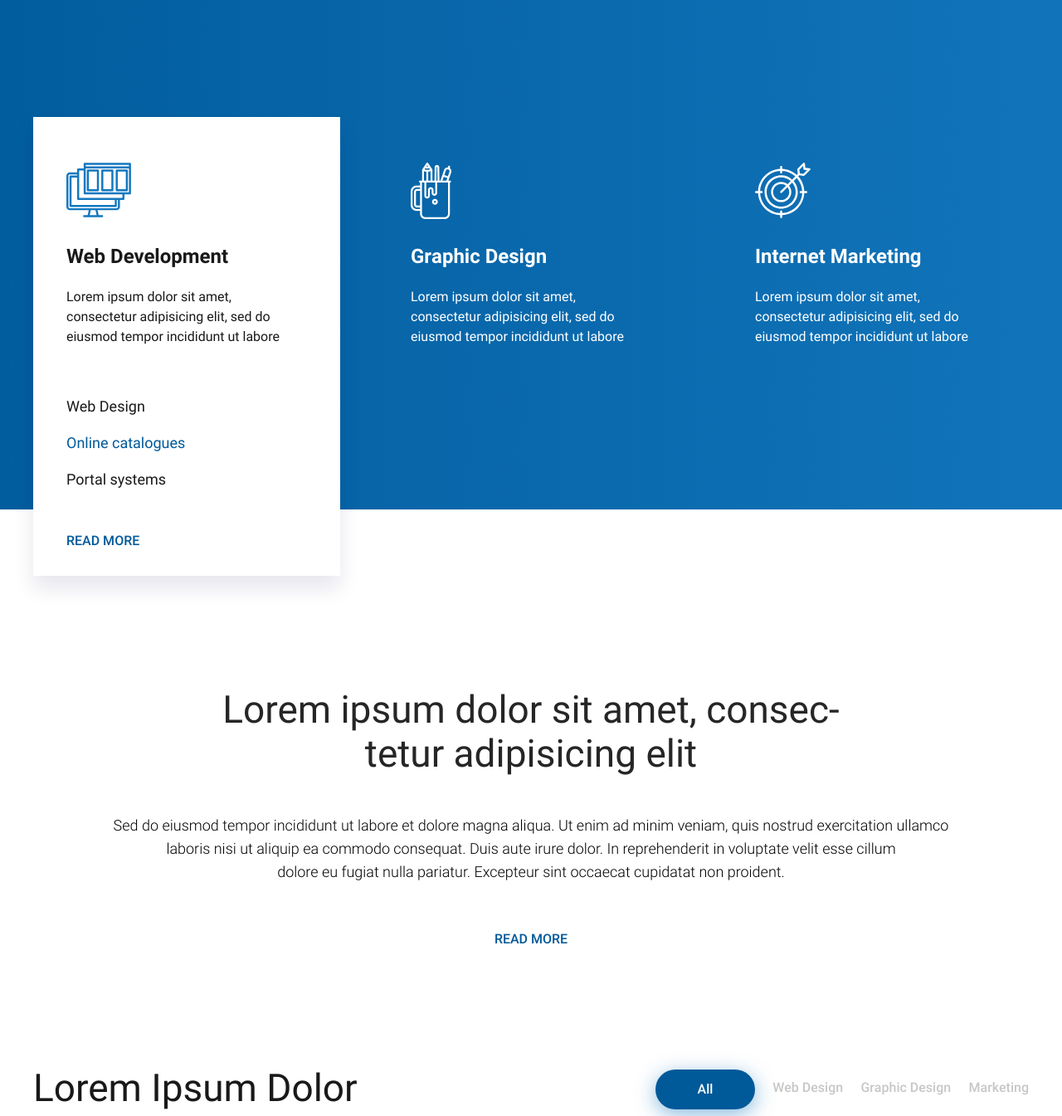
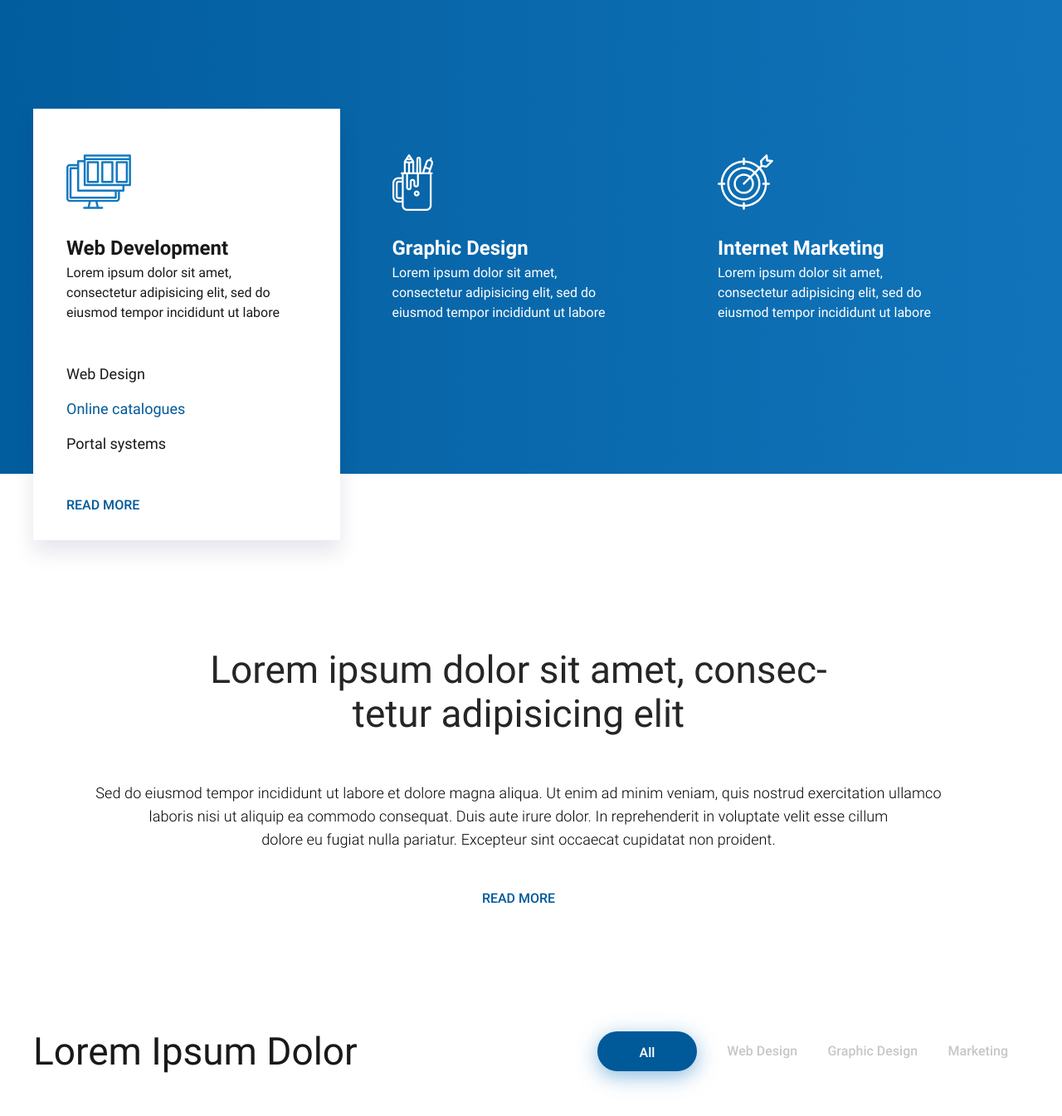
Before and after one commit to AnastasiaBro/test-gs, a plain HTML site: page index.html in a window 1280 px wide. Shown: the part 640-1985 px from the top of the page at 83% size. Drawn offline with Linux system fonts and the light colour scheme.

Commit message:
Add files via upload

```diff
--- a/css/style.css
+++ b/css/style.css
@@ -164,7 +164,7 @@ input[type="radio"].visually-hidden {
 @media (min-width: 1280px) {
   .page-header__title {
     margin-top: 0;
-    margin-bottom: 40px;
+    margin-bottom: 30px;
     margin-left: 0;
     margin-right: 0;
     font-size: 88px;
@@ -327,11 +327,11 @@ input[type="radio"].visually-hidden {
     -webkit-box-pack: justify;
         -ms-flex-pack: justify;
             justify-content: space-between;
-    width: 1200px;
+    width: 1155px;
     padding-top: 0;
     padding-bottom: 0;
     padding-left: 13px;
-    padding-right: 13px;
+    padding-right: 58px;
     margin-top: 0;
     margin-left: auto;
     margin-right: auto;
@@ -472,7 +472,7 @@ input[type="radio"].visually-hidden {
     -webkit-transition: 0.5s;
     transition: 0.5s;
     margin-top: 24px;
-    margin-bottom: 24px;
+    margin-bottom: 5px;
   }
 }
 @media (min-width: 320px) {
@@ -509,7 +509,8 @@ input[type="radio"].visually-hidden {
     line-height: 24px;
     color: white;
     font-weight: 400;
-    margin-bottom: 60px;
+    margin-top: 0;
+    margin-bottom: 50px;
     -webkit-transition: 0.5s;
     transition: 0.5s;
   }
@@ -571,7 +572,7 @@ input[type="radio"].visually-hidden {
     line-height: 24px;
     color: #191919;
     font-weight: 400;
-    margin-bottom: 20px;
+    margin-bottom: 18px;
   }
 }
 @media (min-width: 320px) {
@@ -991,12 +992,12 @@ input[type="radio"].visually-hidden {
     -webkit-box-direction: normal;
         -ms-flex-direction: column;
             flex-direction: column;
-    width: 1200px;
+    width: 1170px;
     padding-top: 0;
     padding-bottom: 0;
     padding-left: 13px;
-    padding-right: 13px;
-    margin-top: 135px;
+    padding-right: 43px;
+    margin-top: 130px;
     margin-left: auto;
     margin-right: auto;
     margin-bottom: 0;
@@ -1032,6 +1033,7 @@ input[type="radio"].visually-hidden {
     margin-top: 0;
     margin-left: auto;
     margin-right: auto;
+    margin-bottom: 55px;
     width: 750px;
     color: #262626;
     text-align: center;
@@ -1070,7 +1072,7 @@ input[type="radio"].visually-hidden {
 @media (min-width: 1280px) {
   .information__description {
     margin-top: 0;
-    margin-bottom: 55px;
+    margin-bottom: 45px;
     margin-left: auto;
     margin-right: auto;
     width: 1030px;
@@ -1079,6 +1081,7 @@ input[type="radio"].visually-hidden {
     font-size: 18px;
     line-height: 28px;
     font-weight: 100;
+    letter-spacing: 0.1px;
   }
 }
 @media (min-width: 320px) {
@@ -1234,10 +1237,10 @@ input[type="radio"].visually-hidden {
     padding-bottom: 0;
     padding-left: 13px;
     padding-right: 13px;
-    margin-top: 100px;
-    margin-left: auto;
-    margin-right: auto;
-    margin-bottom: 100px;
+    margin-top: 105px;
+    margin-left: auto;
+    margin-right: auto;
+    margin-bottom: 80px;
     background-color: transparent;
   }
 }
@@ -1312,10 +1315,10 @@ input[type="radio"].visually-hidden {
     padding-top: 0;
     padding-bottom: 0;
     padding-left: 0;
-    padding-right: 0;
+    padding-right: 25px;
     margin: 0;
     list-style: none;
-    width: 450px;
+    width: 495px;
     display: -webkit-box;
     display: -ms-flexbox;
     display: flex;
@@ -1476,7 +1479,7 @@ input[type="radio"].visually-hidden {
   .categories__item--chosen:before {
     content: "";
     position: absolute;
-    top: -5px;
+    top: -7px;
     left: 0;
     width: 120px;
     height: 41px;
```
Also changed, not shown: css/style.min.css.
